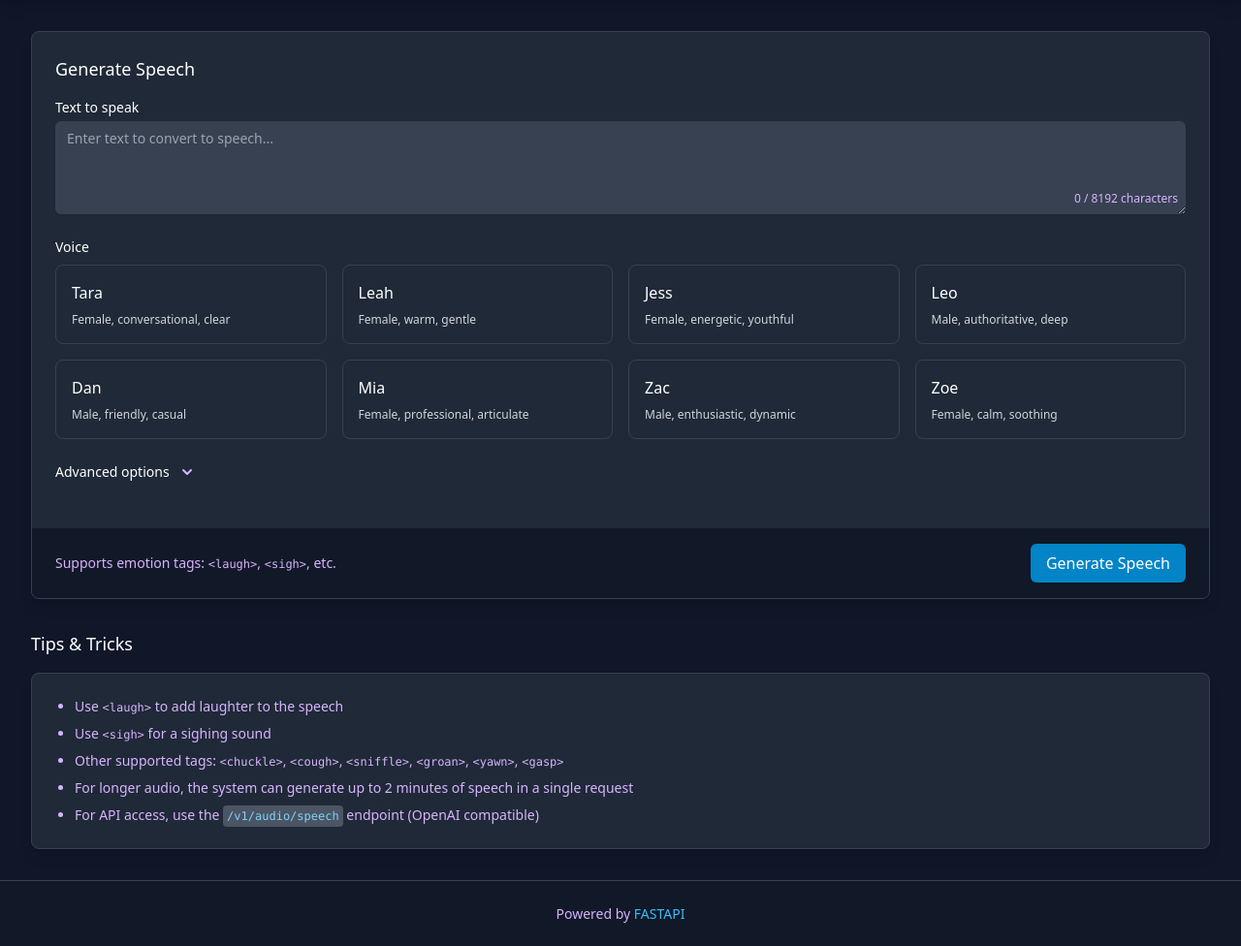
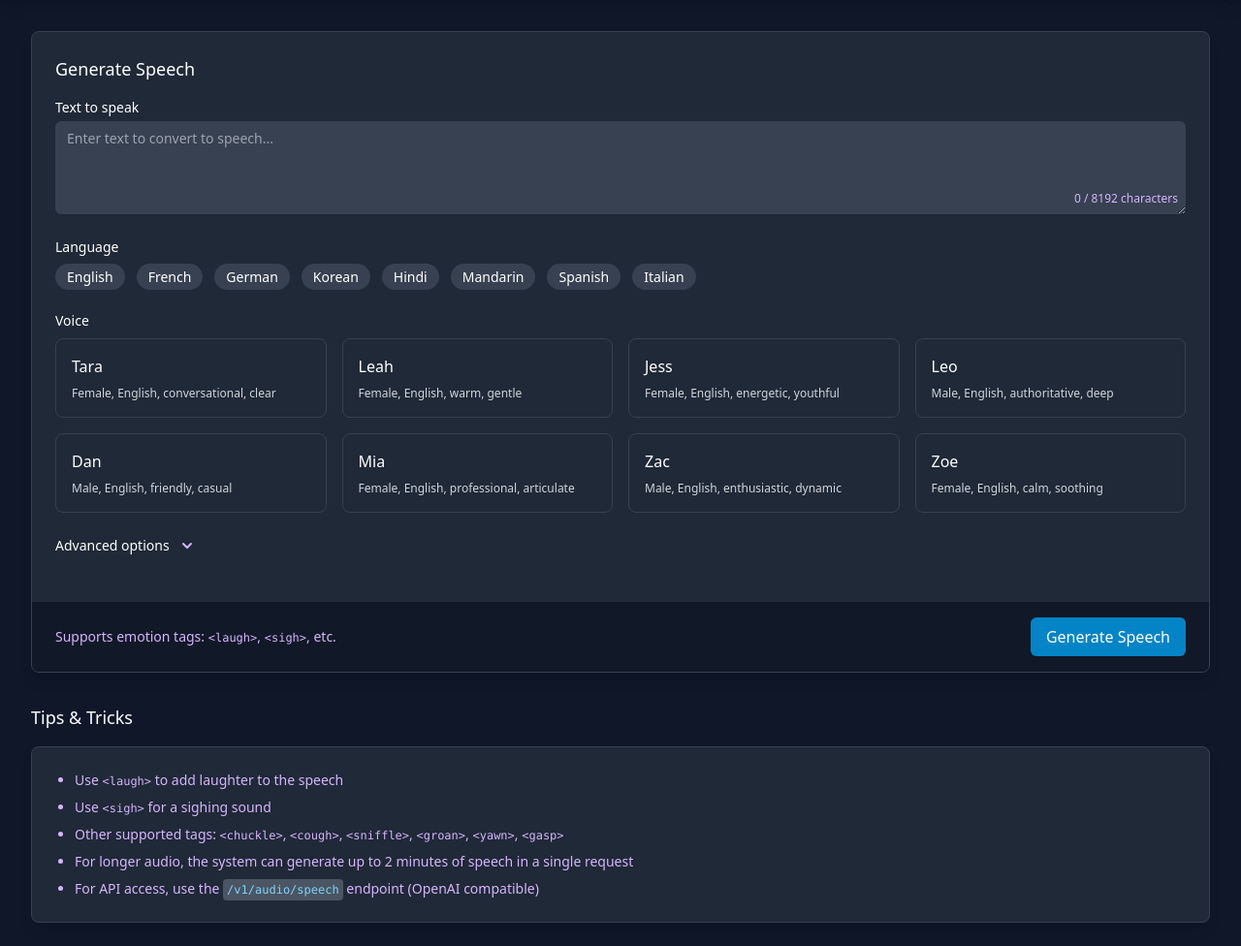
Before and after one commit to dvlanders/MemoRAG, a FastAPI app: page / in a window 1280 px wide. Shown: the part 65-1041 px from the top of the page at 97% size. Run offline with FastAPI, Linux system fonts and the light colour scheme; data that the repository does not hold is empty; some libraries are stand-ins or nearby versions.

Commit message:
Orpheus-FASTAPI v1.3.0: Multilingual TTS with 24 Voices Across 8 Languages
This major update brings comprehensive multilingual support to Orpheus-FASTAPI:

• Added 16 new voice actors across 7 languages (French, German, Korean, Hindi, Mandarin, Spanish, Italian)
• Released 6 language-specific optimized models for superior pronunciation and fluency
• Enhanced UI with dynamic language selector and voice filtering
• Updated Docker Compose workflow to simplify language-specific model deployment
• Reorganized code architecture with language-aware voice mappings

All voices support the same emotion tags and audio quality features as the original English voices, maintaining compatibility with existing applications while expanding international usability.

```diff
--- a/app.py
+++ b/app.py
@@ -51,7 +51,7 @@ from fastapi.templating import Jinja2Templates
 from pydantic import BaseModel
 import json
 
-from tts_engine import generate_speech_from_api, AVAILABLE_VOICES, DEFAULT_VOICE
+from tts_engine import generate_speech_from_api, AVAILABLE_VOICES, DEFAULT_VOICE, VOICE_TO_LANGUAGE, AVAILABLE_LANGUAGES
 
 # Create FastAPI app
 app = FastAPI(
@@ -189,7 +189,12 @@ async def root(request: Request):
     """Redirect to web UI"""
     return templates.TemplateResponse(
         "tts.html",
-        {"request": request, "voices": AVAILABLE_VOICES}
+        {
+            "request": request,
+            "voices": AVAILABLE_VOICES,
+            "VOICE_TO_LANGUAGE": VOICE_TO_LANGUAGE,
+            "AVAILABLE_LANGUAGES": AVAILABLE_LANGUAGES
+        }
     )
 
 @app.get("/web/", response_class=HTMLResponse)
@@ -199,7 +204,13 @@ async def web_ui(request: Request):
     config = get_current_config()
     return templates.TemplateResponse(
         "tts.html",
-        {"request": request, "voices": AVAILABLE_VOICES, "config": config}
+        {
+            "request": request,
+            "voices": AVAILABLE_VOICES,
+            "config": config,
+            "VOICE_TO_LANGUAGE": VOICE_TO_LANGUAGE,
+            "AVAILABLE_LANGUAGES": AVAILABLE_LANGUAGES
+        }
     )
 
 @app.get("/get_config")
@@ -301,7 +312,9 @@ async def generate_from_web(
             {
                 "request": request,
                 "error": "Please enter some text.",
-                "voices": AVAILABLE_VOICES
+                "voices": AVAILABLE_VOICES,
+                "VOICE_TO_LANGUAGE": VOICE_TO_LANGUAGE,
+                "AVAILABLE_LANGUAGES": AVAILABLE_LANGUAGES
             }
         )
 
@@ -334,7 +347,9 @@ async def generate_from_web(
             "voice": voice,
             "output_file": output_path,
             "generation_time": generation_time,
-            "voices": AVAILABLE_VOICES
+            "voices": AVAILABLE_VOICES,
+            "VOICE_TO_LANGUAGE": VOICE_TO_LANGUAGE,
+            "AVAILABLE_LANGUAGES": AVAILABLE_LANGUAGES
         }
     )
 
--- a/templates/tts.html
+++ b/templates/tts.html
@@ -155,25 +155,72 @@
                 </div>
               </div>
 
+              <!-- Language selection -->
+              <div class="mb-6">
+                <label class="block text-sm font-medium text-white mb-2">Language</label>
+                <div class="flex flex-wrap gap-3">
+                  {% for language in AVAILABLE_LANGUAGES %}
+                  <div class="language-option {% if language == 'english' %}active{% endif %}" data-language="{{ language }}">
+                    <input type="radio" name="language" value="{{ language }}" class="hidden" {% if language == 'english' %}checked{% endif %}>
+                    <span class="px-3 py-1 rounded-full bg-dark-700 hover:bg-dark-600 text-white text-sm cursor-pointer">{{ language|capitalize }}</span>
+                  </div>
+                  {% endfor %}
+                </div>
+              </div>
+
               <!-- Voice selection -->
               <div class="mb-6">
                 <label class="block text-sm font-medium text-white mb-2">Voice</label>
                 <div class="grid grid-cols-1 md:grid-cols-2 lg:grid-cols-4 gap-4">
                   {% for voice_option in voices %}
-                  <div class="voice-card {% if voice_option == DEFAULT_VOICE %}active{% endif %}" data-voice="{{ voice_option }}">
+                  <div class="voice-card {% if voice_option == DEFAULT_VOICE %}active{% endif %}"
+                       data-voice="{{ voice_option }}"
+                       data-language="{{ VOICE_TO_LANGUAGE[voice_option] }}"
+                       style="display: {% if VOICE_TO_LANGUAGE[voice_option] != 'english' %}none{% endif %}">
                     <input type="radio" name="voice" value="{{ voice_option }}" class="hidden" {% if voice_option == DEFAULT_VOICE %}checked{% endif %}>
                     <div class="flex items-center mb-2">
                       <span class="font-medium text-white">{{ voice_option|capitalize }}</span>
                     </div>
-    <div class="text-xs text-dark-300">
-                      {% if voice_option == "tara" %}Female, conversational, clear
-                      {% elif voice_option == "leah" %}Female, warm, gentle
-                      {% elif voice_option == "jess" %}Female, energetic, youthful
-                      {% elif voice_option == "leo" %}Male, authoritative, deep
-                      {% elif voice_option == "dan" %}Male, friendly, casual
-                      {% elif voice_option == "mia" %}Female, professional, articulate
-                      {% elif voice_option == "zac" %}Male, enthusiastic, dynamic
-                      {% elif voice_option == "zoe" %}Female, calm, soothing
+                    <div class="text-xs text-dark-300">
+                      {% if voice_option == "tara" %}Female, English, conversational, clear
+                      {% elif voice_option == "leah" %}Female, English, warm, gentle
+                      {% elif voice_option == "jess" %}Female, English, energetic, youthful
+                      {% elif voice_option == "leo" %}Male, English, authoritative, deep
+                      {% elif voice_option == "dan" %}Male, English, friendly, casual
+                      {% elif voice_option == "mia" %}Female, English, professional, articulate
+                      {% elif voice_option == "zac" %}Male, English, enthusiastic, dynamic
+                      {% elif voice_option == "zoe" %}Female, English, calm, soothing
+
+                      <!-- French voices -->
+                      {% elif voice_option == "pierre" %}Male, French, sophisticated
+                      {% elif voice_option == "amelie" %}Female, French, elegant
+                      {% elif voice_option == "marie" %}Female, French, spirited
+
+                      <!-- German voices -->
+                      {% elif voice_option == "jana" %}Female, German, clear
+                      {% elif voice_option == "thomas" %}Male, German, authoritative
+                      {% elif voice_option == "max" %}Male, German, energetic
+
+                      <!-- Korean voices -->
+                      {% elif voice_option == "유나" %}Female, Korean, melodic
+                      {% elif voice_option == "준서" %}Male, Korean, confident
+
+                      <!-- Hindi voice -->
+                      {% elif voice_option == "ऋतिका" %}Female, Hindi, expressive
+
+                      <!-- Mandarin voices -->
+                      {% elif voice_option == "长乐" %}Female, Mandarin, gentle
+                      {% elif voice_option == "白芷" %}Female, Mandarin, clear
+
+                      <!-- Spanish voices -->
+                      {% elif voice_option == "javi" %}Male, Spanish, warm
+                      {% elif voice_option == "sergio" %}Male, Spanish, professional
+                      {% elif voice_option == "maria" %}Female, Spanish, friendly
+
+                      <!-- Italian voices -->
+                      {% elif voice_option == "pietro" %}Male, Italian, passionate
+                      {% elif voice_option == "giulia" %}Female, Italian, expressive
+                      {% elif voice_option == "carlo" %}Male, Italian, refined
                       {% endif %}
                     </div>
                   </div>
@@ -404,20 +451,83 @@
       // Initialize char count
       charCount.textContent = textArea.value.length;
 
-      // Voice selection
+      // Language selection
+      const languageOptions = document.querySelectorAll('.language-option');
       const voiceCards = document.querySelectorAll('.voice-card');
 
-      voiceCards.forEach(card => {
-        card.addEventListener('click', function() {
-          // Unselect all cards
-          voiceCards.forEach(c => c.classList.remove('active'));
+      languageOptions.forEach(option => {
+        option.addEventListener('click', function() {
+          // Unselect all language options
+          languageOptions.forEach(o => o.classList.remove('active'));
 
-          // Select this card
+          // Select this language option
           this.classList.add('active');
 
           // Check the radio button
           const radio = this.querySelector('input[type="radio"]');
           radio.checked = true;
+
+          // Get the selected language
+          const selectedLanguage = this.getAttribute('data-language');
+
+          // Show/hide voice cards based on language
+          let firstVisibleCard = null;
+
+          voiceCards.forEach(card => {
+            const cardLanguage = card.getAttribute('data-language');
+            if (cardLanguage === selectedLanguage) {
+              card.style.display = '';
+              if (!firstVisibleCard) {
+                firstVisibleCard = card;
+              }
+            } else {
+              card.style.display = 'none';
+              // If this hidden card was selected, unselect it
+              if (card.classList.contains('active')) {
+                card.classList.remove('active');
+                const cardRadio = card.querySelector('input[type="radio"]');
+                if (cardRadio) {
+                  cardRadio.checked = false;
+                }
+              }
+            }
+          });
+
+          // If no voice card is selected for this language, select the first one
+          if (firstVisibleCard && document.querySelectorAll(`.voice-card[data-language="${selectedLanguage}"].active:not([style*="display: none"])`).length === 0) {
+            firstVisibleCard.classList.add('active');
+            const firstVisibleRadio = firstVisibleCard.querySelector('input[type="radio"]');
+            if (firstVisibleRadio) {
+              firstVisibleRadio.checked = true;
+            }
+          }
+        });
+      });
+
+      // Voice card selection
+      voiceCards.forEach(card => {
+        card.addEventListener('click', function() {
+          // Only allow selection of cards that are visible (not display:none)
+          if (this.style.display !== 'none') {
+            // Unselect all cards with the same language
+            const cardLanguage = this.getAttribute('data-language');
+            document.querySelectorAll(`.voice-card[data-language="${cardLanguage}"]`).forEach(c => {
+              c.classList.remove('active');
+              const radio = c.querySelector('input[type="radio"]');
+              if (radio) {
+                radio.checked = false;
+              }
+            });
+
+            // Select this card
+            this.classList.add('active');
+
+            // Check the radio button
+            const radio = this.querySelector('input[type="radio"]');
+            if (radio) {
+              radio.checked = true;
+            }
+          }
         });
       });
 
--- a/tts_engine/__init__.py
+++ b/tts_engine/__init__.py
@@ -11,5 +11,7 @@ from .inference import (
     generate_speech_from_api,
     AVAILABLE_VOICES,
     DEFAULT_VOICE,
+    VOICE_TO_LANGUAGE,
+    AVAILABLE_LANGUAGES,
     list_available_voices
 )
```
Also changed, not shown: tts_engine/inference.py (+35 -2 lines), README.md, 1 other file.
